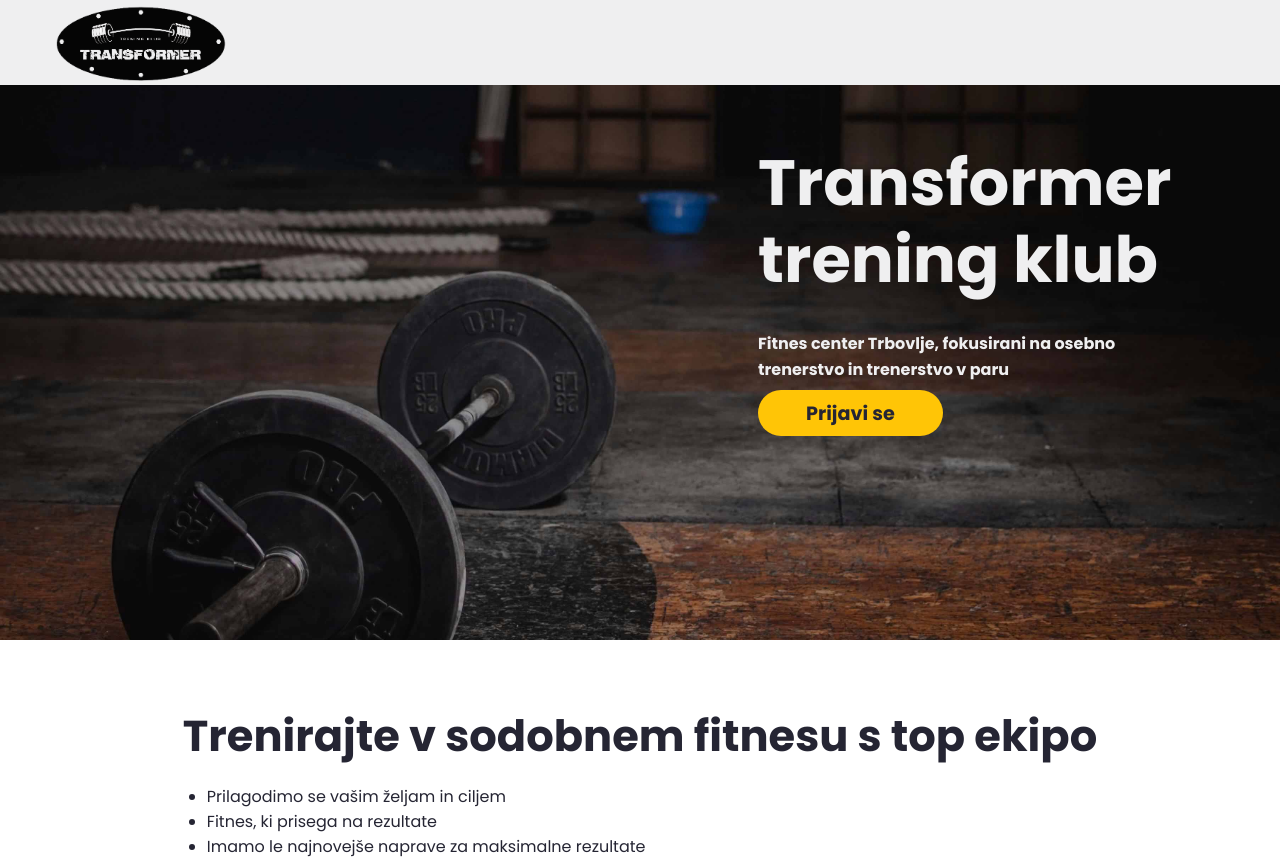
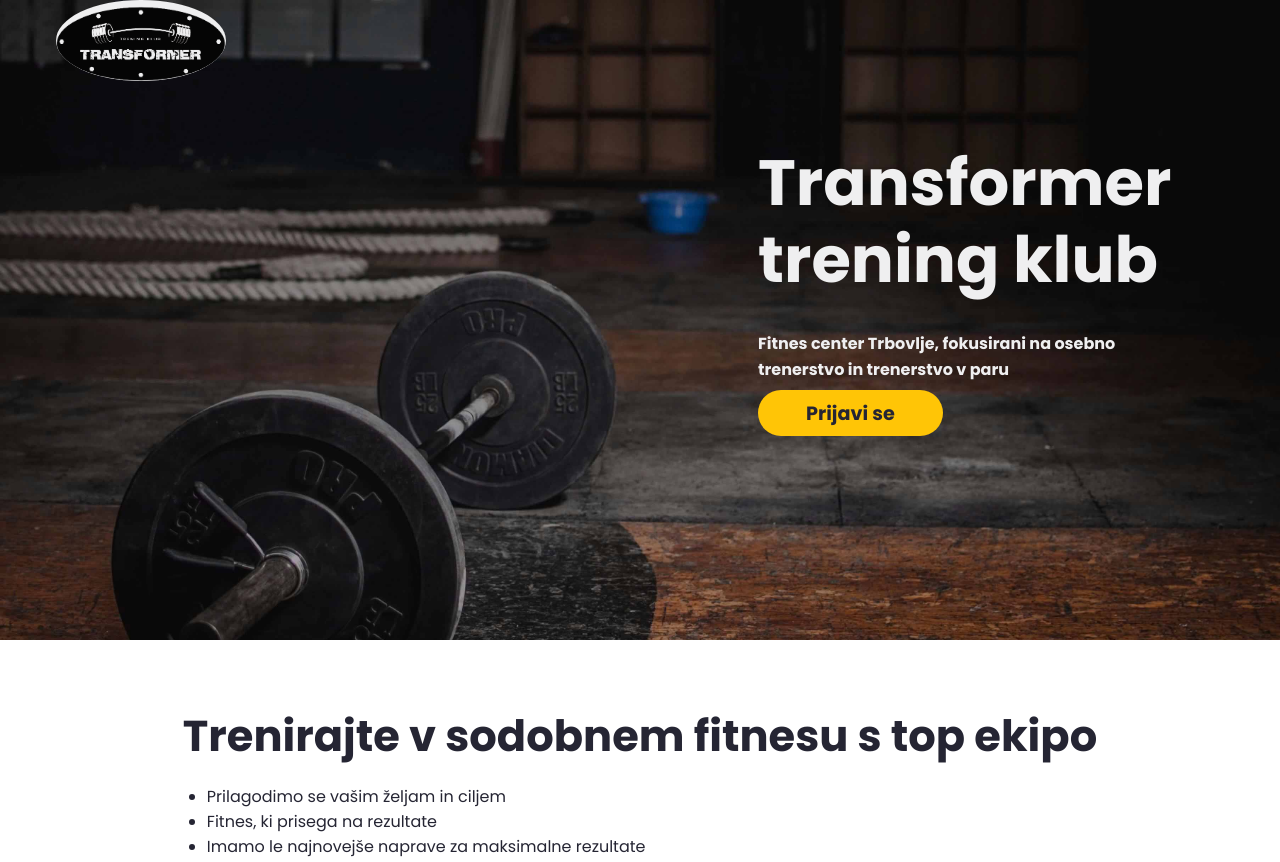
Before and after one commit to eruj22/Fitness-klub, a plain HTML site: page index.html in a window 1280 px wide. Shown: the top 862 px of the page. Drawn offline with Linux system fonts and the light colour scheme.

Commit message:
Add files via upload

```diff
--- a/index.html
+++ b/index.html
@@ -56,7 +56,7 @@
                         <li>lorem ipsum</li>
                         <li>lorem ipsum</li>
                     </ul>
-                    <span>Cena že od 20	&#128;</span>
+                    <span>Cena že od 20	&#128;</span><br>
                     <a class="cta" href="#form">Prijavi se</a>
                 </div>
                 <div class="pricing__card card2">
@@ -67,7 +67,7 @@
                         <li>lorem ipsum</li>
                         <li>lorem ipsum</li>
                     </ul>
-                    <span>Cena že od 20	&#128;</span>
+                    <span>Cena že od 20	&#128;</span><br>
                     <a class="cta" href="#form">Prijavi se</a>
                 </div>
                 <div class="pricing__card card3">
@@ -78,7 +78,7 @@
                         <li>lorem ipsum</li>
                         <li>lorem ipsum</li>
                     </ul>
-                    <span>Cena že od 20	&#128;</span>
+                    <span>Cena že od 20	&#128;</span><br>
                     <a class="cta" href="#form">Prijavi se</a>
                 </div>
             </div>
--- a/style.css
+++ b/style.css
@@ -102,11 +102,8 @@ p {
 .logo {
     max-width: 170px;
     padding-top: .4rem;
-}
-
-.nav {
     background-color: var(--light-text);
-    height: 85px;
+    border-radius: 50%;
 }
 
 .hero__title {
```
